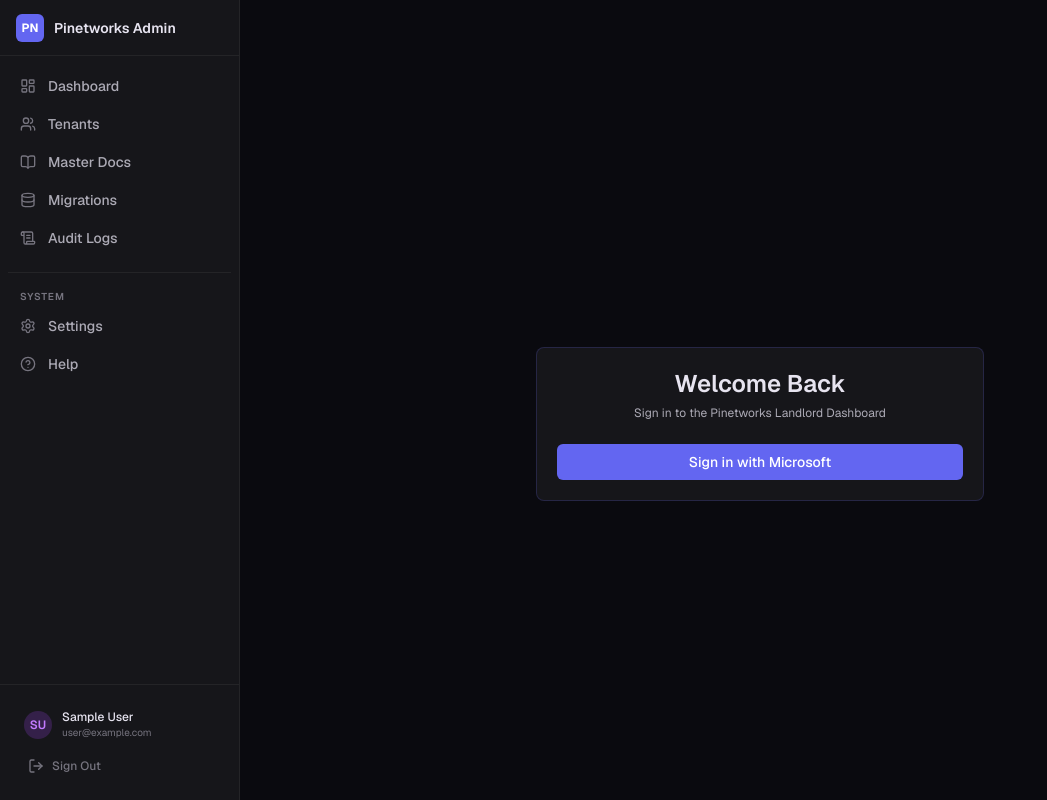
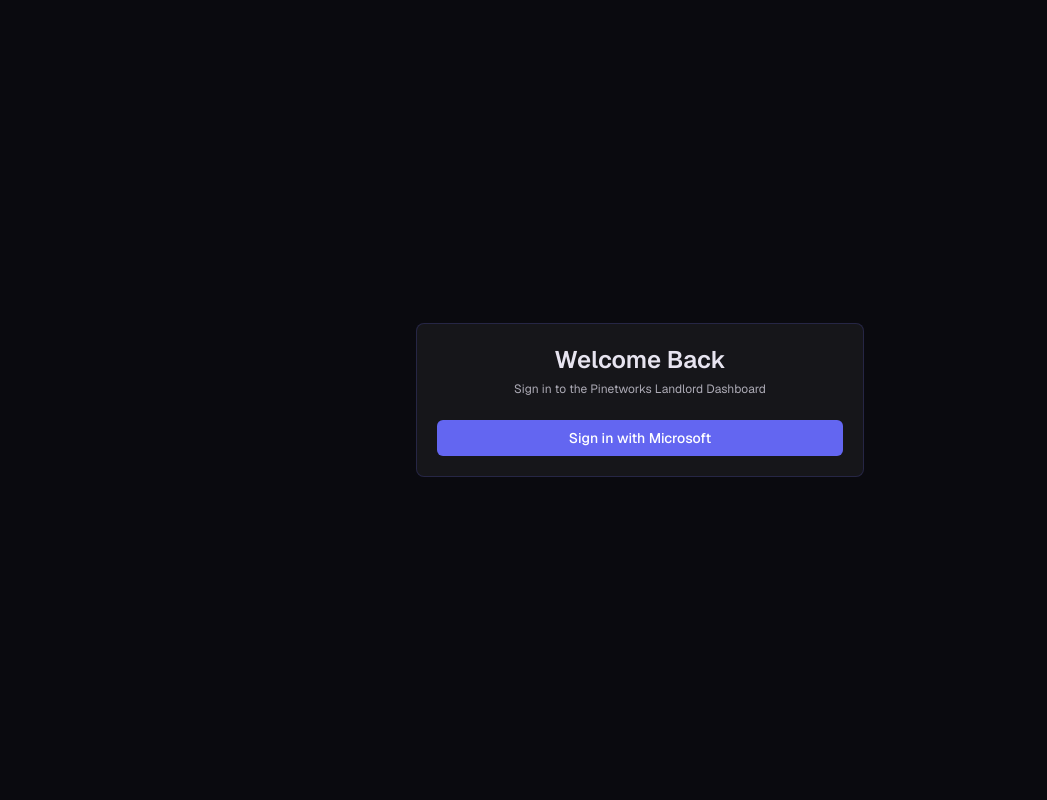
Before and after one commit to shinanmhd/pi-knowlege-hub, a Next.js app: page /login in a window 1280 px wide. Shown: the whole page, without its empty margins (0-1047 px from the left). Built offline with nearby package versions, Linux system fonts and the light colour scheme; no server answers; sample sign-in values are in the browser's storage.

Commit message:
fix(auth): move login page to root to prevent layout redirect loop and remove unused imports

```diff
--- a/auth.ts
+++ b/auth.ts
@@ -53,7 +53,7 @@
       }
       return false; // Deny logins that aren't azure-ad for now
     },
-    async jwt({ token, user, profile, account }) {
+    async jwt({ token, profile, account }) {
       // First time login - attach DB id and role to token
       if (account && profile) {
         const azureProfile = profile as unknown as MicrosoftEntraIDProfile;
--- a/lib/types/next-auth.d.ts
+++ b/lib/types/next-auth.d.ts
@@ -1,5 +1,5 @@
 import { DefaultSession, DefaultUser } from "next-auth"
-import { JWT, DefaultJWT } from "next-auth/jwt"
+import { DefaultJWT } from "next-auth/jwt"
 
 declare module "next-auth" {
   interface Session {
```
Also changed, not shown: app/login/page.tsx (renamed from app/(landlord)/login/page.tsx).
